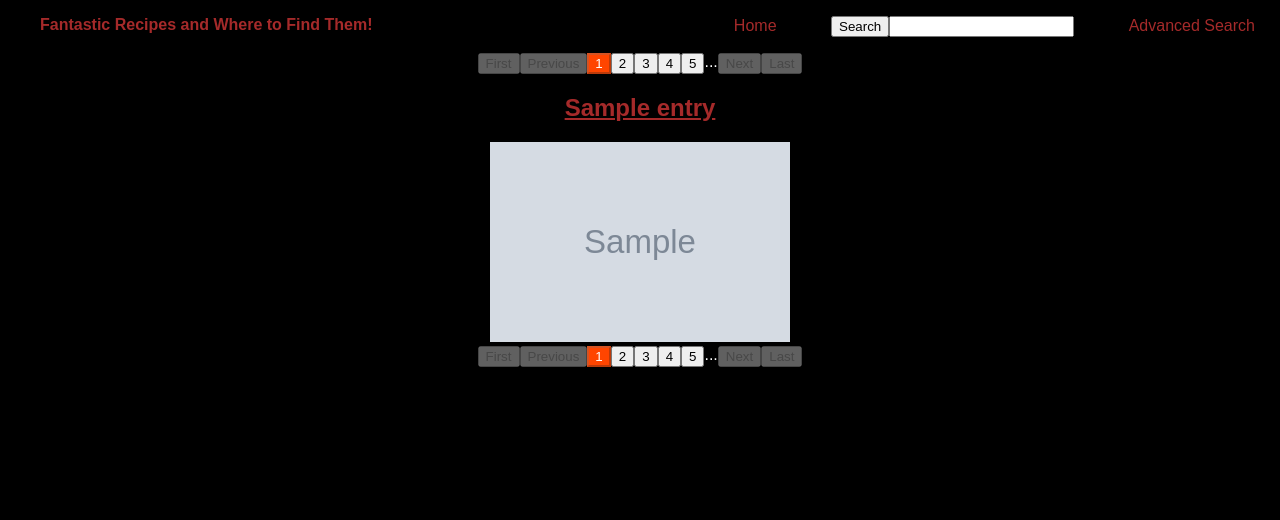
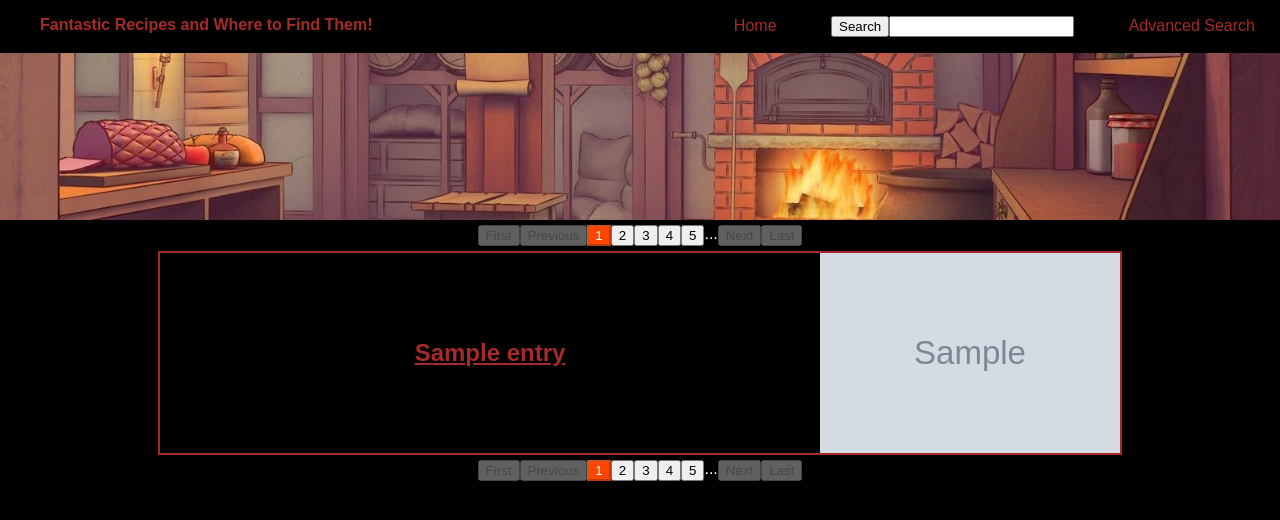
Before and after one commit to benjamineavenson/CS454_Project, a Flask app: template templates/results.html in a window 1280 px wide. Shown: the top 520 px of the page. Run offline with Flask 2, Linux system fonts and the light colour scheme; the template is opened without the code that fills it: most values are stand-ins (such as "Sample title", 1, 10 or a date in 2020); grey boxes marked "Sample" are stand-in pictures.

Commit message:
additional styling

```diff
--- a/static/css/style1.css
+++ b/static/css/style1.css
@@ -92,9 +92,21 @@ body {
 }
 
 .items {
+    margin-left: auto;
+    margin-right: auto;
+    width: 75%;
     border: 2px solid brown;
-    justify-content: left;
-    padding-left: 50px;
+    justify-content: flex-end;
+    align-items: center;
+    display: flex;
+    flex-direction: row;
+    overflow: hidden;
+    /*padding-left: 50px;*/
+}
+
+.items h2 {
+    margin-right: auto;
+    margin-left: auto;
 }
 
 .main-content {
@@ -127,6 +139,8 @@ body {
 
 /*PAGINATION*/
 #pagination {
+    margin-top: 5px;
+    margin-bottom: 5px;
     flex-direction: row;
     justify-content: center;
 }
--- a/templates/navbar.html
+++ b/templates/navbar.html
@@ -14,6 +14,10 @@
             <li><a href="/advanced_search">Advanced Search</a></li>
         </ul>
         <!--navbar-->
+
+        {% block banner %}
+        {% endblock %}
+
         {% block pagination %}
         {% endblock %}
 
--- a/templates/results.html
+++ b/templates/results.html
@@ -1,18 +1,23 @@
 {% extends 'navbar.html' %}
 
     {% block content %}
-
         <div id='results' class='container'>
             {% for entry in results %}
-                <div class='card my-5 mx-0'>
-                    <a class='row justify-content-end align-items-center card-body' href='/recipe_page?id={{entry.id}}'>
-                        <h2 class='col-sm-6 mx-auto text-center card-title'>{{entry.name}}</h2>
-                        <img class='col-sm-auto img-responsive' src="{{entry.image}}" alt="{{entry.name}}" height="200" width="300">
-                    </a>
-                </div>
+                <a class='flexbox-container items' href='/recipe_page?id={{entry.id}}'>
+                    <h2>{{entry.name}}</h2>
+                    <img src="{{entry.image}}" alt="{{entry.name}}" height="200" width="300">
+                </a>
             {% endfor %}
         </div>
 
+    {% endblock %}
+
+    {% block banner %}
+    <!--banner pic-->
+    <div class="banner">
+        <img class="banner-image" src="../static/images/fantasykitchen-1.jpg">
+    </div>
+    <!--banner pic-->
     {% endblock %}
 
     {% block pagination %}
```
Also changed, not shown: templates/recipe_page.html (+9 -5 lines).
